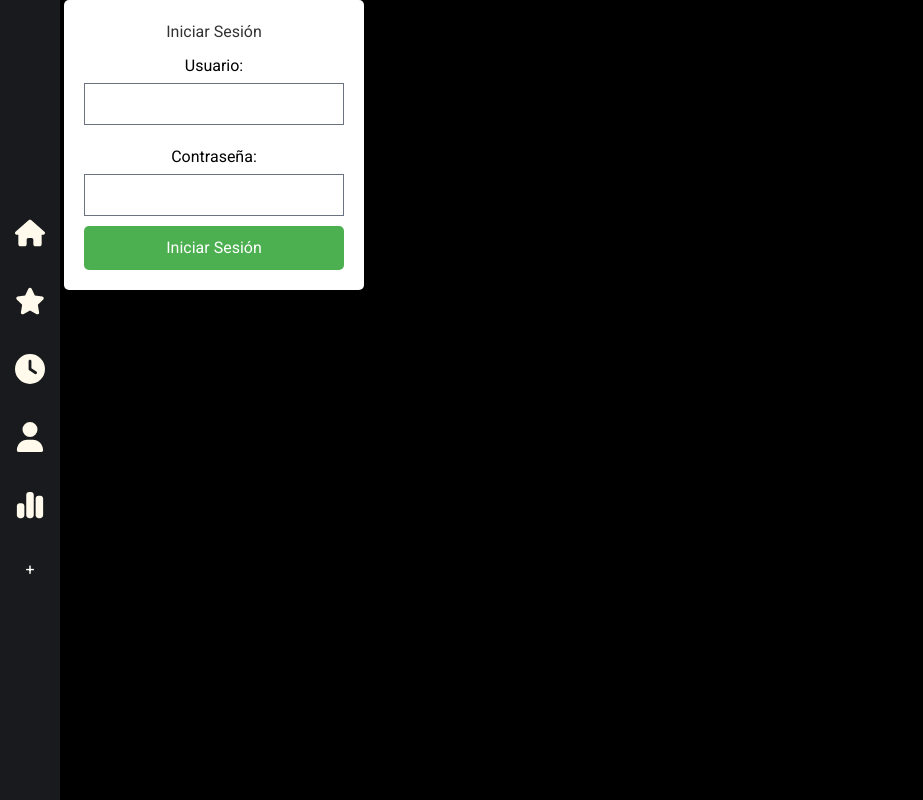
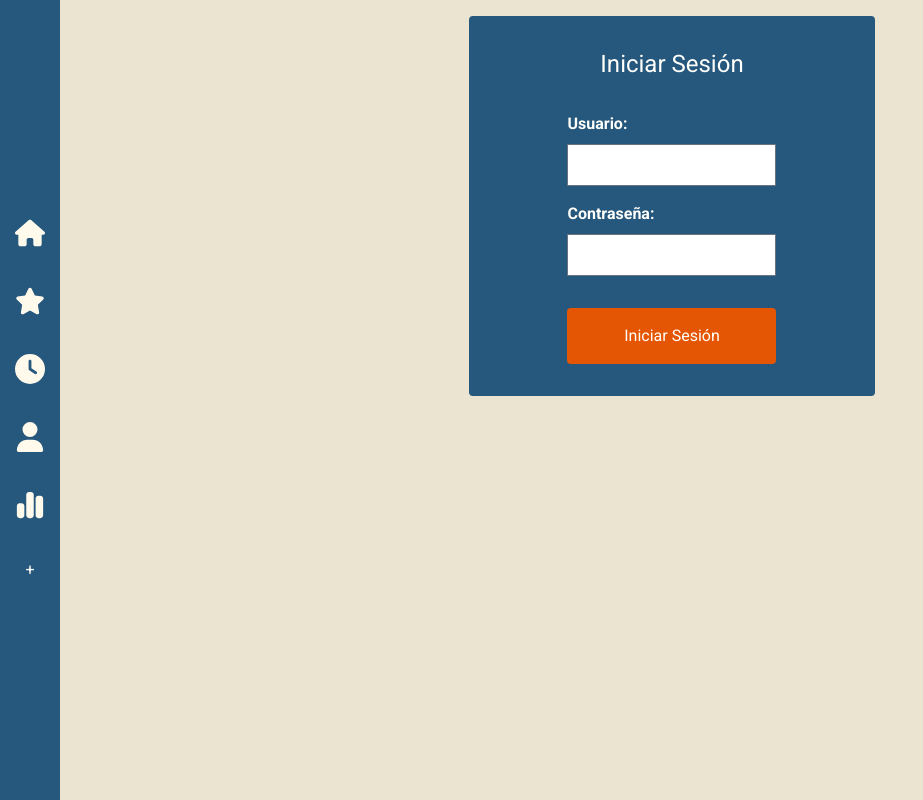
Before and after one commit to AdrianRgGit/tokio_final_project, a Django app: page /accounts/login/ in a window 1280 px wide. Shown: the whole page, without its empty margins (0-923 px from the left). Run offline with Django 5.2, Linux system fonts and the light colour scheme; some libraries are stand-ins or nearby versions.

Commit message:
login hecho

```diff
--- a/core/static/core/base.css
+++ b/core/static/core/base.css
@@ -22,7 +22,7 @@
   position: fixed;
   top: 0;
   left: 0;
-  background-color: var(--gray-color);
+  background-color: #26577C;
   display: flex;
   flex-direction: column;
   justify-content: center;
@@ -36,7 +36,7 @@
 }
 
 .sidebar-container a:hover {
-  background-color: #333;
+  background-color: #E55604;
 }
 
 .footer-container {
--- a/core/static/core/main.css
+++ b/core/static/core/main.css
@@ -21,7 +21,7 @@ body {
     font-family: 'Roboto', sans-serif;
     color: var(--white-color);
     padding-left: 4rem;
-    background-color: var(--background-color);
+    background-color: #EBE4D1;
 }
 
 a {
--- a/core/templates/core/base.html
+++ b/core/templates/core/base.html
@@ -18,7 +18,7 @@
     <link href="{% static 'core/main.css' %}" rel="stylesheet">
     <link href="{% static 'core/base.css' %}" rel="stylesheet">
     <link href="{% static 'core/home.css' %}" rel="stylesheet">
-    <link href="{% static 'core/auth.css' %}" rel="stylesheet">
+<!--    <link href="{% static 'core/auth.css' %}" rel="stylesheet">-->
     <link href="{% static 'core/content_detail.css' %}" rel="stylesheet">
     <link href="{% static 'registration/profile.css' %}" rel="stylesheet">
 
--- a/registration/templates/registration/login.html
+++ b/registration/templates/registration/login.html
@@ -1,17 +1,21 @@
 {% extends "core/base.html" %}
 {% block content %}
 
-<section class="login-container">
-    <h2 class="login-title">Iniciar Sesión</h2>
-    <form class="login-form" action="#" method="post">
+<section class="bg-blue-1 rounded p-8 w-1/3 m-auto mt-4 flex flex-col justify-center items-center gap-y-8">
+    <h2 class="text-2xl">Iniciar Sesión</h2>
+    <form class="flex flex-col gap-y-4" action="#" method="post">
         {% csrf_token %}
-        <label class="login-label" for="username">Usuario:</label>
-        <input class="login-input" type="text" id="username" name="username" required>
+        <div class="flex flex-col gap-y-2">
+            <label class="font-bold" for="username">Usuario:</label>
+            <input class="text-gray-1" type="text" id="username" name="username" required>
+        </div>
 
-        <label class="login-label" for="password">Contraseña:</label>
-        <input class="login-input" type="password" id="password" name="password" required>
+        <div class="flex flex-col gap-y-2 mb-4">
+            <label class="font-bold" for="password">Contraseña:</label>
+            <input class="text-gray-1" type="password" id="password" name="password" required>
+        </div>
 
-        <button class="login-button" type="submit">Iniciar Sesión</button>
+        <button class="bg-orange-1 p-4 rounded hover:bg-opacity-80" type="submit">Iniciar Sesión</button>
     </form>
 </section>
 
--- a/theme/static/css/dist/styles.css
+++ b/theme/static/css/dist/styles.css
@@ -743,31 +743,104 @@ select {
   position: static;
 }
 
+.m-auto {
+  margin: auto;
+}
+
+.mt-4 {
+  margin-top: 1rem;
+}
+
+.mb-4 {
+  margin-bottom: 1rem;
+}
+
 .block {
   display: block;
+}
+
+.flex {
+  display: flex;
 }
 
 .table {
   display: table;
 }
 
+.w-1\/2 {
+  width: 50%;
+}
+
+.w-3\/4 {
+  width: 75%;
+}
+
+.w-1\/3 {
+  width: 33.333333%;
+}
+
+.flex-col {
+  flex-direction: column;
+}
+
+.items-center {
+  align-items: center;
+}
+
+.justify-center {
+  justify-content: center;
+}
+
+.gap-y-2 {
+  row-gap: 0.5rem;
+}
+
+.gap-y-8 {
+  row-gap: 2rem;
+}
+
+.gap-y-4 {
+  row-gap: 1rem;
+}
+
+.rounded {
+  border-radius: 0.25rem;
+}
+
 .border {
   border-width: 1px;
 }
 
-.text-black-1 {
-  --tw-text-opacity: 1;
-  color: rgb(1 1 1 / var(--tw-text-opacity));
+.bg-blue-1 {
+  --tw-bg-opacity: 1;
+  background-color: rgb(38 87 124 / var(--tw-bg-opacity));
 }
 
-.text-white-1 {
-  --tw-text-opacity: 1;
-  color: rgb(228 228 231 / var(--tw-text-opacity));
+.bg-orange-1 {
+  --tw-bg-opacity: 1;
+  background-color: rgb(229 86 4 / var(--tw-bg-opacity));
 }
 
-.text-cream-1 {
-  --tw-text-opacity: 1;
-  color: rgb(235 228 209 / var(--tw-text-opacity));
+.p-4 {
+  padding: 1rem;
+}
+
+.p-8 {
+  padding: 2rem;
+}
+
+.text-xl {
+  font-size: 1.25rem;
+  line-height: 1.75rem;
+}
+
+.text-2xl {
+  font-size: 1.5rem;
+  line-height: 2rem;
+}
+
+.font-bold {
+  font-weight: 700;
 }
 
 .text-blue-1 {
@@ -775,6 +848,28 @@ select {
   color: rgb(38 87 124 / var(--tw-text-opacity));
 }
 
+.text-gray-2 {
+  --tw-text-opacity: 1;
+  color: rgb(180 180 179 / var(--tw-text-opacity));
+}
+
+.text-gray-1 {
+  --tw-text-opacity: 1;
+  color: rgb(61 59 64 / var(--tw-text-opacity));
+}
+
 .filter {
   filter: var(--tw-blur) var(--tw-brightness) var(--tw-contrast) var(--tw-grayscale) var(--tw-hue-rotate) var(--tw-invert) var(--tw-saturate) var(--tw-sepia) var(--tw-drop-shadow);
 }
+
+.hover\:bg-opacity-20:hover {
+  --tw-bg-opacity: 0.2;
+}
+
+.hover\:bg-opacity-10:hover {
+  --tw-bg-opacity: 0.1;
+}
+
+.hover\:bg-opacity-80:hover {
+  --tw-bg-opacity: 0.8;
+}
--- a/theme/static_src/tailwind.config.js
+++ b/theme/static_src/tailwind.config.js
@@ -16,10 +16,11 @@ module.exports = {
         colors: {
           "black-1": "#010101",
           "white-1": "#E4E4E7",
-          "gray-1": "#B4B4B3",
+          "gray-1": "#3D3B40",
+          "gray-2": "#B4B4B3",
           "cream-1": "#EBE4D1",
           "red-1": "#FF6252",
-          "orange-1": "E55604",
+          "orange-1": "#E55604",
           "green-1": "#2AC670",
           "blue-1": "#26577C",
           "transparent":"transparent",
```
